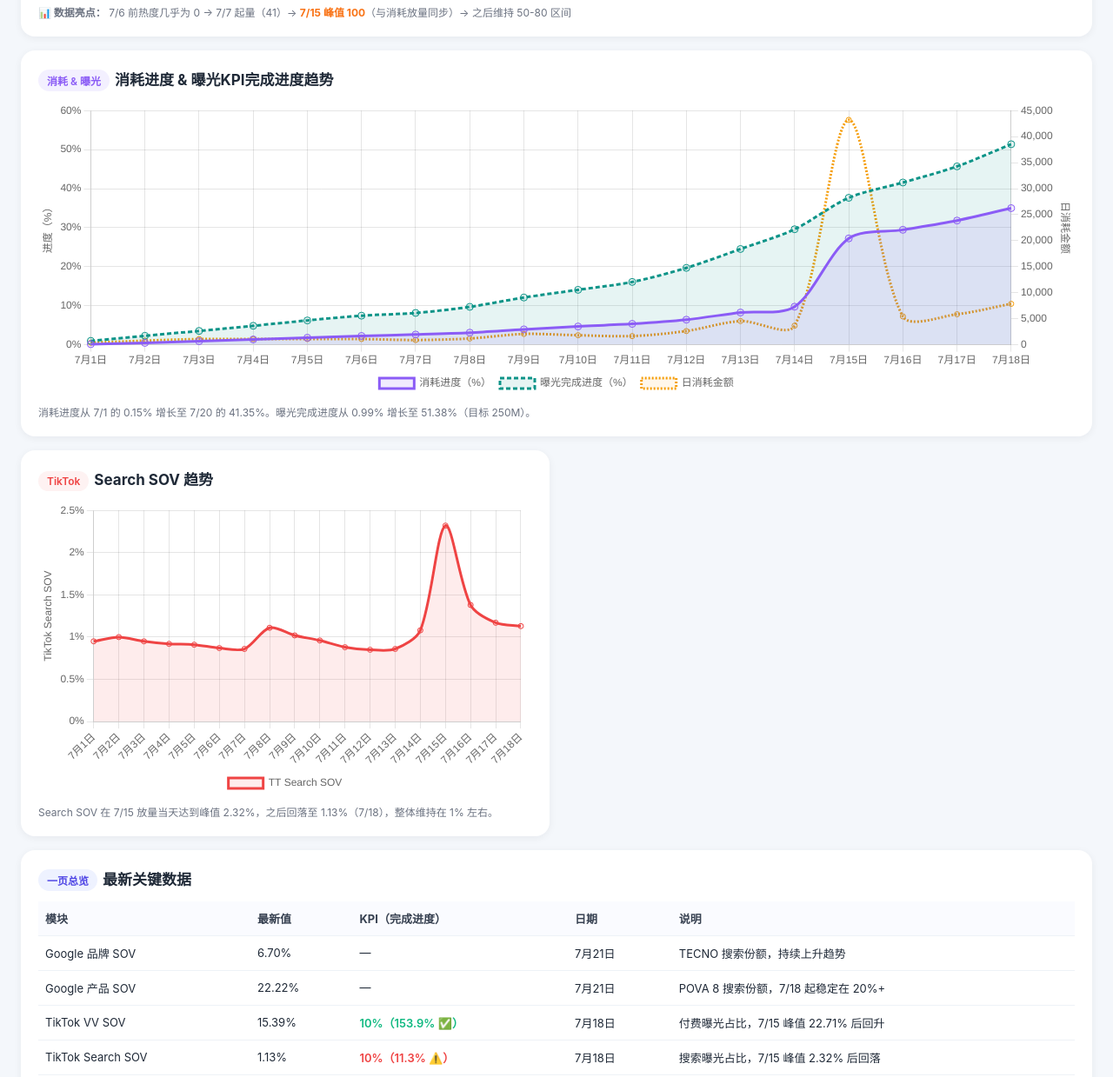
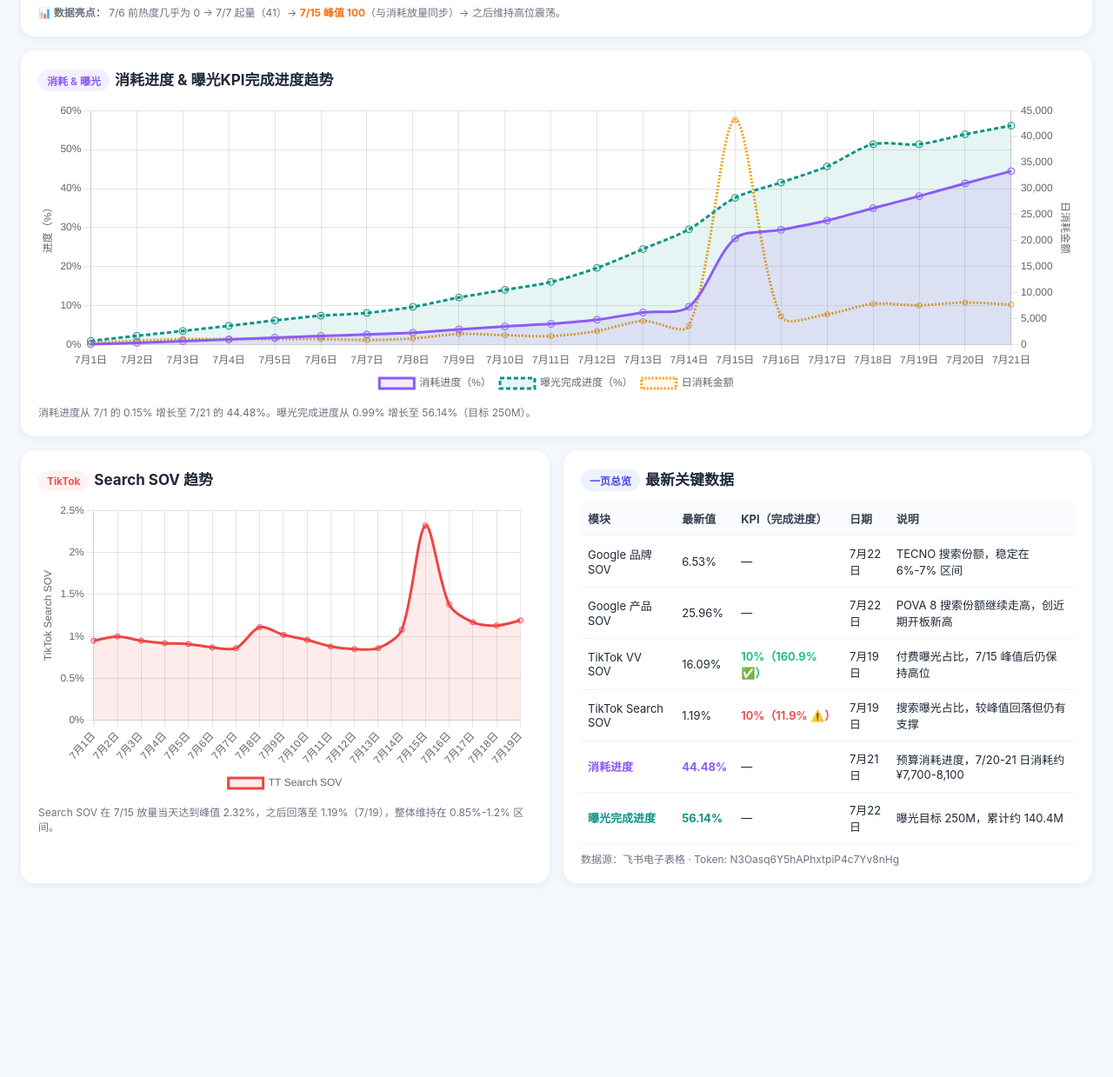
Before and after one commit to Evachennnnnnn/pova8-dashboard-TH, a plain HTML site: page index.html in a window 1280 px wide. Shown: the part 1163-2402 px from the top of the page at 87% size. After the commit the page ends 2219 px from the top, so only its background shows below. Drawn offline with nearby package versions, Linux system fonts and the light colour scheme.

Commit message:
Update Thailand dashboard with latest Feishu data

```diff
--- a/index.html
+++ b/index.html
@@ -14,9 +14,9 @@
 .grid { display:grid; gap:16px; } .kpis { grid-template-columns: repeat(auto-fit,minmax(180px,1fr)); margin-bottom:16px; }
 .card { background:var(--card); border-radius:16px; padding:18px 20px; box-shadow: 0 2px 10px rgba(15,23,42,.06); }
 .kpi .label { font-size:13px; color:var(--muted); margin-bottom:8px; } .kpi .value { font-size:28px; font-weight:800; line-height:1.1; } .kpi .sub { font-size:12px; margin-top:6px; color:var(--muted); }
-.sections { grid-template-columns: 1fr; } .section { background:var(--card); border-radius:16px; padding:20px; box-shadow: 0 2px 10px rgba(15,23,42,.06); margin-bottom:16px; }
+.section { background:var(--card); border-radius:16px; padding:20px; box-shadow: 0 2px 10px rgba(15,23,42,.06); margin-bottom:16px; }
 .section h2 { margin:0 0 12px; font-size:17px; }
-.chart { position:relative; height:340px; } .chart.sm { height:280px; }
+.chart { position:relative; height:340px; }
 .two-col { display:grid; grid-template-columns: 1fr 1fr; gap:16px; } @media (max-width: 980px) { .two-col { grid-template-columns:1fr; } }
 .badge { display:inline-block; padding:4px 10px; border-radius:999px; background:#eef2ff; color:var(--blue); font-size:12px; font-weight:600; margin-right:6px; }
 .badge-purple { background:#f3f0ff; color:var(--purple); }
@@ -28,16 +28,16 @@
 <body>
 <div class="header">
   <h1>🇹🇭 泰国 POVA 8 声量监控看板</h1>
-  <p>Google Trends + TikTok Video View + TikTok Search + 消耗进度 + 曝光KPI · 数据更新至 7月21日</p>
+  <p>Google Trends + TikTok Video View + TikTok Search + 消耗进度 + 曝光KPI · 数据更新至 7月22日</p>
 </div>
 <div class="container">
   <div class="grid kpis">
-    <div class="card kpi"><div class="label">Google 品牌 SOV（最新）</div><div class="value">6.70%</div><div class="sub">近10日均值 6.27%</div></div>
-    <div class="card kpi"><div class="label">Google 产品 SOV（最新）</div><div class="value">22.22%</div><div class="sub">近10日均值 15.75%</div></div>
-    <div class="card kpi"><div class="label">TikTok VV SOV（最新）</div><div class="value">15.39%</div><div class="sub">近14日均值 9.38%</div></div>
-    <div class="card kpi"><div class="label">TikTok Search SOV（最新）</div><div class="value">1.13%</div><div class="sub">近14日均值 1.10%</div></div>
-    <div class="card kpi" style="border-left:4px solid var(--purple);"><div class="label">消耗进度（最新）</div><div class="value" style="color:var(--purple);">41.35%</div><div class="sub">截至 7月20日 · 日消耗 ¥8,119</div></div>
-    <div class="card kpi" style="border-left:4px solid var(--teal);"><div class="label">曝光完成进度（最新）</div><div class="value" style="color:var(--teal);">51.38%</div><div class="sub">曝光目标 250M · 累计 128M</div></div>
+    <div class="card kpi"><div class="label">Google 品牌 SOV（最新）</div><div class="value">6.53%</div><div class="sub">近15日均值 6.29%</div></div>
+    <div class="card kpi"><div class="label">Google 产品 SOV（最新）</div><div class="value">25.96%</div><div class="sub">近15日均值 16.91%</div></div>
+    <div class="card kpi"><div class="label">TikTok VV SOV（最新）</div><div class="value">16.09%</div><div class="sub">近19日均值 8.66%</div></div>
+    <div class="card kpi"><div class="label">TikTok Search SOV（最新）</div><div class="value">1.19%</div><div class="sub">近19日均值 1.07%</div></div>
+    <div class="card kpi" style="border-left:4px solid var(--purple);"><div class="label">消耗进度（最新）</div><div class="value" style="color:var(--purple);">44.48%</div><div class="sub">截至 7月21日 · 日消耗 ¥7,716</div></div>
+    <div class="card kpi" style="border-left:4px solid var(--teal);"><div class="label">曝光完成进度（最新）</div><div class="value" style="color:var(--teal);">56.14%</div><div class="sub">曝光目标 250M · 累计 140.4M</div></div>
   </div>
 
   <div class="two-col">
@@ -48,7 +48,7 @@
     <div class="section">
       <h2><span class="badge badge-green">TikTok</span>Video View SOV 趋势</h2>
       <div class="chart"><canvas id="vvChart"></canvas></div>
-      <div class="note">7/15 消耗大幅放量当天 VV SOV 达峰值 22.71%，7/18 回升至 15.39%。</div>
+      <div class="note">7/15 消耗大幅放量当天 VV SOV 达峰值 22.71%，之后回落至 12%-16% 区间，7/19 回升至 16.09%。</div>
     </div>
   </div>
 
@@ -57,124 +57,59 @@
       <div class="chart"><canvas id="gtChart"></canvas></div>
       <div class="note">
         <strong>📊 数据亮点：</strong>
-        7/6 前热度几乎为 0 → 7/7 起量（41）→ <strong style="color:var(--orange);">7/15 峰值 100</strong>（与消耗放量同步）→ 之后维持 50-80 区间
+        7/6 前热度几乎为 0 → 7/7 起量（41）→ <strong style="color:var(--orange);">7/15 峰值 100</strong>（与消耗放量同步）→ 之后维持高位震荡。
       </div>
     </div>
 
   <div class="section">
     <h2><span class="badge badge-purple">消耗 & 曝光</span>消耗进度 & 曝光KPI完成进度趋势</h2>
     <div class="chart"><canvas id="spendChart"></canvas></div>
-    <div class="note">消耗进度从 7/1 的 0.15% 增长至 7/20 的 41.35%。曝光完成进度从 0.99% 增长至 51.38%（目标 250M）。</div>
+    <div class="note">消耗进度从 7/1 的 0.15% 增长至 7/21 的 44.48%。曝光完成进度从 0.99% 增长至 56.14%（目标 250M）。</div>
   </div>
 
   <div class="two-col">
     <div class="section">
       <h2><span class="badge" style="background:#fef2f2;color:var(--red);">TikTok</span>Search SOV 趋势</h2>
       <div class="chart"><canvas id="searchChart"></canvas></div>
-      <div class="note">Search SOV 在 7/15 放量当天达到峰值 2.32%，之后回落至 1.13%（7/18），整体维持在 1% 左右。</div>
+      <div class="note">Search SOV 在 7/15 放量当天达到峰值 2.32%，之后回落至 1.19%（7/19），整体维持在 0.85%-1.2% 区间。</div>
     </div>
-  </div>
-
     <div class="section">
       <h2><span class="badge">一页总览</span>最新关键数据</h2>
       <table class="table">
         <thead><tr><th>模块</th><th>最新值</th><th>KPI（完成进度）</th><th>日期</th><th>说明</th></tr></thead>
         <tbody>
-        <tr><td>Google 品牌 SOV</td><td>6.70%</td><td>—</td><td>7月21日</td><td>TECNO 搜索份额，持续上升趋势</td></tr>
-        <tr><td>Google 产品 SOV</td><td>22.22%</td><td>—</td><td>7月21日</td><td>POVA 8 搜索份额，7/18 起稳定在 20%+</td></tr>
-        <tr><td>TikTok VV SOV</td><td>15.39%</td><td style="color:var(--green);font-weight:600;">10%（153.9% ✅）</td><td>7月18日</td><td>付费曝光占比，7/15 峰值 22.71% 后回升</td></tr>
-        <tr><td>TikTok Search SOV</td><td>1.13%</td><td style="color:var(--red);font-weight:600;">10%（11.3% ⚠️）</td><td>7月18日</td><td>搜索曝光占比，7/15 峰值 2.32% 后回落</td></tr>
-        <tr><td style="color:var(--purple);font-weight:600;">消耗进度</td><td style="color:var(--purple);font-weight:700;">41.35%</td><td>—</td><td>7月20日</td><td>预算消耗进度，7/20 日消耗 ¥8,119</td></tr>
-        <tr><td style="color:var(--teal);font-weight:600;">曝光完成进度</td><td style="color:var(--teal);font-weight:700;">51.38%</td><td>—</td><td>7月18日</td><td>曝光目标 250M，累计 128M</td></tr>
+          <tr><td>Google 品牌 SOV</td><td>6.53%</td><td>—</td><td>7月22日</td><td>TECNO 搜索份额，稳定在 6%-7% 区间</td></tr>
+          <tr><td>Google 产品 SOV</td><td>25.96%</td><td>—</td><td>7月22日</td><td>POVA 8 搜索份额继续走高，创近期开板新高</td></tr>
+          <tr><td>TikTok VV SOV</td><td>16.09%</td><td style="color:var(--green);font-weight:600;">10%（160.9% ✅）</td><td>7月19日</td><td>付费曝光占比，7/15 峰值后仍保持高位</td></tr>
+          <tr><td>TikTok Search SOV</td><td>1.19%</td><td style="color:var(--red);font-weight:600;">10%（11.9% ⚠️）</td><td>7月19日</td><td>搜索曝光占比，较峰值回落但仍有支撑</td></tr>
+          <tr><td style="color:var(--purple);font-weight:600;">消耗进度</td><td style="color:var(--purple);font-weight:700;">44.48%</td><td>—</td><td>7月21日</td><td>预算消耗进度，7/20-21 日消耗约 ¥7,700-8,100</td></tr>
+          <tr><td style="color:var(--teal);font-weight:600;">曝光完成进度</td><td style="color:var(--teal);font-weight:700;">56.14%</td><td>—</td><td>7月22日</td><td>曝光目标 250M，累计约 140.4M</td></tr>
         </tbody>
       </table>
       <div class="note">数据源：飞书电子表格 · Token: N3Oasq6Y5hAPhxtpiP4c7Yv8nHg</div>
     </div>
   </div>
+</div>
 <script>
-// Google Trends POVA 8 数据
-const gtLabels = ["6月20日","6月21日","6月22日","6月23日","6月24日","6月25日","6月26日","6月27日","6月28日","6月29日","6月30日","7月01日","7月02日","7月03日","7月04日","7月05日","7月06日","7月07日","7月08日","7月09日","7月10日","7月11日","7月12日","7月13日","7月14日","7月15日","7月16日","7月17日","7月18日","7月19日","7月20日"];
-const gtValues = [0, 0, 0, 0, 0, 0, 0, 0, 0, 0, 0, 0, 0, 0, 0, 0, 7, 41, 44, 51, 45, 32, 27, 32, 30, 100, 58, 63, 81, 52, 56];
-
-const googleLabels = ["7月8日","7月9日","7月10日","7月11日","7月12日","7月13日","7月14日","7月15日","7月16日","7月17日","7月18日","7月19日","7月20日","7月21日"];
-const googleBrand = [8.18, 7.60, 5.58, 6.05, 6.05, 6.13, 5.63, 6.22, 6.14, 6.22, 6.34, 6.57, 6.67, 6.70];
-const googleProduct = [29.50, 27.90, 9.52, 10.29, 11.27, 11.27, 10.59, 12.94, 12.82, 15.48, 19.70, 20.59, 20.59, 22.22];
-
-const vvLabels = ["7月1日","7月2日","7月3日","7月4日","7月5日","7月6日","7月7日","7月8日","7月9日","7月10日","7月11日","7月12日","7月13日","7月14日","7月15日","7月16日","7月17日","7月18日"];
-const vvSov = [2.77, 3.86, 3.74, 3.62, 3.77, 3.49, 2.13, 4.60, 6.80, 5.82, 5.67, 9.73, 12.60, 14.21, 22.71, 12.35, 12.11, 15.39];
-
-const searchLabels = ["7月1日","7月2日","7月3日","7月4日","7月5日","7月6日","7月7日","7月8日","7月9日","7月10日","7月11日","7月12日","7月13日","7月14日","7月15日","7月16日","7月17日","7月18日"];
-const searchSov = [0.95, 1.00, 0.95, 0.92, 0.91, 0.87, 0.86, 1.11, 1.02, 0.96, 0.88, 0.85, 0.86, 1.08, 2.32, 1.38, 1.17, 1.13];
-
-const spendLabels = ["7月1日","7月2日","7月3日","7月4日","7月5日","7月6日","7月7日","7月8日","7月9日","7月10日","7月11日","7月12日","7月13日","7月14日","7月15日","7月16日","7月17日","7月18日"];
-const spendProgress = [0.15, 0.47, 0.91, 1.36, 1.80, 2.25, 2.62, 3.10, 3.94, 4.68, 5.35, 6.42, 8.26, 9.75, 27.24, 29.45, 31.82, 35.00];
-const spendAmount = [377.84, 787.93, 1094.01, 1101.95, 1092.26, 1100.60, 905.72, 1199.99, 2071.13, 1828.13, 1665.45, 2631.65, 4555.12, 3666.62, 43209.13, 5443.81, 5857.89, 7863.00];
-const exposureProgress = [0.99, 2.29, 3.54, 4.85, 6.23, 7.45, 8.15, 9.71, 12.10, 14.07, 16.09, 19.69, 24.53, 29.59, 37.65, 41.57, 45.70, 51.38];
-
-function commonLineOptions(yLabel) {
-  return {
-    responsive:true,
-    maintainAspectRatio:false,
-    plugins:{ legend:{ position:'bottom' } },
-    scales:{ y:{ beginAtZero:true, ticks:{ callback:(v)=>v+'%' }, title:{ display:true, text:yLabel } } }
-  };
-}
-
-new Chart(document.getElementById('gtChart'), {
-  type:'line',
-  data:{ labels:gtLabels, datasets:[
-    { label:'POVA 8 搜索热度', data:gtValues, borderColor:'#4285f4', backgroundColor:'rgba(66,133,244,.12)', tension:.35, fill:true, pointRadius:2, pointHoverRadius:5 },
-  ]},
-  options: {
-    responsive:true,
-    maintainAspectRatio:false,
-    plugins:{ legend:{ position:'bottom' } },
-    scales:{ y:{ beginAtZero:true, max:100, title:{ display:true, text:'搜索热度（峰值=100）' } } }
-  }
-});
-
-new Chart(document.getElementById('googleChart'), {
-  type:'line',
-  data:{ labels:googleLabels, datasets:[
-    { label:'品牌 SOV（TECNO）', data:googleBrand, borderColor:'#4f46e5', backgroundColor:'rgba(79,70,229,.10)', tension:.35, fill:true, pointRadius:3 },
-    { label:'产品 SOV（POVA 8）', data:googleProduct, borderColor:'#f97316', backgroundColor:'rgba(249,115,22,.10)', tension:.35, fill:true, pointRadius:3 },
-  ]},
-  options: commonLineOptions('Google SOV')
-});
-
-new Chart(document.getElementById('vvChart'), {
-  type:'line',
-  data:{ labels:vvLabels, datasets:[
-    { label:'TT Video View SOV', data:vvSov, borderColor:'#10b981', backgroundColor:'rgba(16,185,129,.10)', tension:.3, fill:true, pointRadius:3 },
-  ]},
-  options: commonLineOptions('TikTok VV SOV')
-});
-
-new Chart(document.getElementById('searchChart'), {
-  type:'line',
-  data:{ labels:searchLabels, datasets:[
-    { label:'TT Search SOV', data:searchSov, borderColor:'#ef4444', backgroundColor:'rgba(239,68,68,.10)', tension:.3, fill:true, pointRadius:3 },
-  ]},
-  options: commonLineOptions('TikTok Search SOV')
-});
-
-new Chart(document.getElementById('spendChart'), {
-  type:'line',
-  data:{ labels:spendLabels, datasets:[
-    { label:'消耗进度（%）', data:spendProgress, borderColor:'#8b5cf6', backgroundColor:'rgba(139,92,246,.12)', tension:.3, fill:true, pointRadius:4, yAxisID:'y' },
-    { label:'曝光完成进度（%）', data:exposureProgress, borderColor:'#0d9488', backgroundColor:'rgba(13,148,136,.10)', tension:.3, fill:true, pointRadius:4, yAxisID:'y', borderDash:[5,3] },
-    { label:'日消耗金额', data:spendAmount, borderColor:'#f59e0b', backgroundColor:'rgba(245,158,11,.08)', tension:.3, fill:false, pointRadius:3, yAxisID:'y1', borderDash:[2,2] },
-  ]},
-  options: {
-    responsive:true,
-    maintainAspectRatio:false,
-    plugins:{ legend:{ position:'bottom' } },
-    scales:{
-      y:{ beginAtZero:true, position:'left', ticks:{ callback:(v)=>v+'%' }, title:{ display:true, text:'进度（%）' } },
-      y1:{ beginAtZero:true, position:'right', ticks:{ callback:(v)=>v.toLocaleString() }, title:{ display:true, text:'日消耗金额' }, grid:{ drawOnChartArea:false } }
-    }
-  }
-});
+const gtLabels = ["6月20日","6月21日","6月22日","6月23日","6月24日","6月25日","6月26日","6月27日","6月28日","6月29日","6月30日","7月01日","7月02日","7月03日","7月04日","7月05日","7月06日","7月07日","7月08日","7月09日","7月10日","7月11日","7月12日","7月13日","7月14日","7月15日","7月16日","7月17日","7月18日","7月19日","7月20日","7月21日","7月22日"];
+const gtValues = [0,0,0,0,0,0,0,0,0,0,0,0,0,0,0,0,7,41,44,51,45,32,27,32,30,100,58,63,81,52,56,58,65];
+const googleLabels = ["7月8日","7月9日","7月10日","7月11日","7月12日","7月13日","7月14日","7月15日","7月16日","7月17日","7月18日","7月19日","7月20日","7月21日","7月22日"];
+const googleBrand = [8.18,7.60,5.58,6.05,6.05,6.13,5.63,6.22,6.14,6.22,6.34,6.57,6.67,6.70,6.53];
+const googleProduct = [29.50,27.90,9.52,10.29,11.27,11.27,10.59,12.94,12.82,15.48,19.70,20.59,20.59,22.22,25.96];
+const vvLabels = ["7月1日","7月2日","7月3日","7月4日","7月5日","7月6日","7月7日","7月8日","7月9日","7月10日","7月11日","7月12日","7月13日","7月14日","7月15日","7月16日","7月17日","7月18日","7月19日"];
+const vvSov = [2.77,3.86,3.74,3.62,3.77,3.49,2.13,4.60,6.80,5.82,5.67,9.73,12.60,14.21,22.71,12.35,12.11,15.39,16.09];
+const searchLabels = ["7月1日","7月2日","7月3日","7月4日","7月5日","7月6日","7月7日","7月8日","7月9日","7月10日","7月11日","7月12日","7月13日","7月14日","7月15日","7月16日","7月17日","7月18日","7月19日"];
+const searchSov = [0.95,1.00,0.95,0.92,0.91,0.87,0.86,1.11,1.02,0.96,0.88,0.85,0.86,1.08,2.32,1.38,1.17,1.13,1.19];
+const spendLabels = ["7月1日","7月2日","7月3日","7月4日","7月5日","7月6日","7月7日","7月8日","7月9日","7月10日","7月11日","7月12日","7月13日","7月14日","7月15日","7月16日","7月17日","7月18日","7月19日","7月20日","7月21日"];
+const spendProgress = [0.15,0.47,0.91,1.36,1.80,2.25,2.62,3.10,3.94,4.68,5.35,6.42,8.26,9.75,27.24,29.45,31.82,35.00,38.07,41.35,44.48];
+const exposureProgress = [0.99,2.29,3.54,4.85,6.23,7.45,8.15,9.71,12.10,14.07,16.09,19.69,24.53,29.59,37.65,41.57,45.70,51.38,51.38,53.92,56.14];
+const spendAmount = [377.84,787.93,1094.01,1101.95,1092.26,1100.60,905.72,1199.99,2071.13,1828.13,1665.45,2631.65,4555.12,3666.62,43209.13,5443.81,5857.89,7863.00,7573.20,8118.64,7716.42];
+function commonLineOptions(yLabel) { return { responsive:true, maintainAspectRatio:false, plugins:{ legend:{ position:'bottom' } }, scales:{ y:{ beginAtZero:true, ticks:{ callback:(v)=>v+'%' }, title:{ display:true, text:yLabel } } } }; }
+new Chart(document.getElementById('gtChart'), { type:'line', data:{ labels:gtLabels, datasets:[{ label:'POVA 8 搜索热度', data:gtValues, borderColor:'#4285f4', backgroundColor:'rgba(66,133,244,.12)', tension:.35, fill:true, pointRadius:2, pointHoverRadius:5 }]}, options:{ responsive:true, maintainAspectRatio:false, plugins:{ legend:{ position:'bottom' } }, scales:{ y:{ beginAtZero:true, max:100, title:{ display:true, text:'搜索热度（峰值=100）' } } } } });
+new Chart(document.getElementById('googleChart'), { type:'line', data:{ labels:googleLabels, datasets:[{ label:'品牌 SOV（TECNO）', data:googleBrand, borderColor:'#4f46e5', backgroundColor:'rgba(79,70,229,.10)', tension:.35, fill:true, pointRadius:3 },{ label:'产品 SOV（POVA 8）', data:googleProduct, borderColor:'#f97316', backgroundColor:'rgba(249,115,22,.10)', tension:.35, fill:true, pointRadius:3 }]}, options: commonLineOptions('Google SOV') });
+new Chart(document.getElementById('vvChart'), { type:'line', data:{ labels:vvLabels, datasets:[{ label:'TT Video View SOV', data:vvSov, borderColor:'#10b981', backgroundColor:'rgba(16,185,129,.10)', tension:.3, fill:true, pointRadius:3 }]}, options: commonLineOptions('TikTok VV SOV') });
+new Chart(document.getElementById('searchChart'), { type:'line', data:{ labels:searchLabels, datasets:[{ label:'TT Search SOV', data:searchSov, borderColor:'#ef4444', backgroundColor:'rgba(239,68,68,.10)', tension:.3, fill:true, pointRadius:3 }]}, options: commonLineOptions('TikTok Search SOV') });
+new Chart(document.getElementById('spendChart'), { type:'line', data:{ labels:spendLabels, datasets:[{ label:'消耗进度（%）', data:spendProgress, borderColor:'#8b5cf6', backgroundColor:'rgba(139,92,246,.12)', tension:.3, fill:true, pointRadius:4, yAxisID:'y' },{ label:'曝光完成进度（%）', data:exposureProgress, borderColor:'#0d9488', backgroundColor:'rgba(13,148,136,.10)', tension:.3, fill:true, pointRadius:4, yAxisID:'y', borderDash:[5,3] },{ label:'日消耗金额', data:spendAmount, borderColor:'#f59e0b', backgroundColor:'rgba(245,158,11,.08)', tension:.3, fill:false, pointRadius:3, yAxisID:'y1', borderDash:[2,2] }]}, options:{ responsive:true, maintainAspectRatio:false, plugins:{ legend:{ position:'bottom' } }, scales:{ y:{ beginAtZero:true, position:'left', ticks:{ callback:(v)=>v+'%' }, title:{ display:true, text:'进度（%）' } }, y1:{ beginAtZero:true, position:'right', ticks:{ callback:(v)=>v.toLocaleString() }, title:{ display:true, text:'日消耗金额' }, grid:{ drawOnChartArea:false } } } } });
 </script>
 </body>
 </html>
```
Lines whose indentation alone changed are shown as unchanged.
